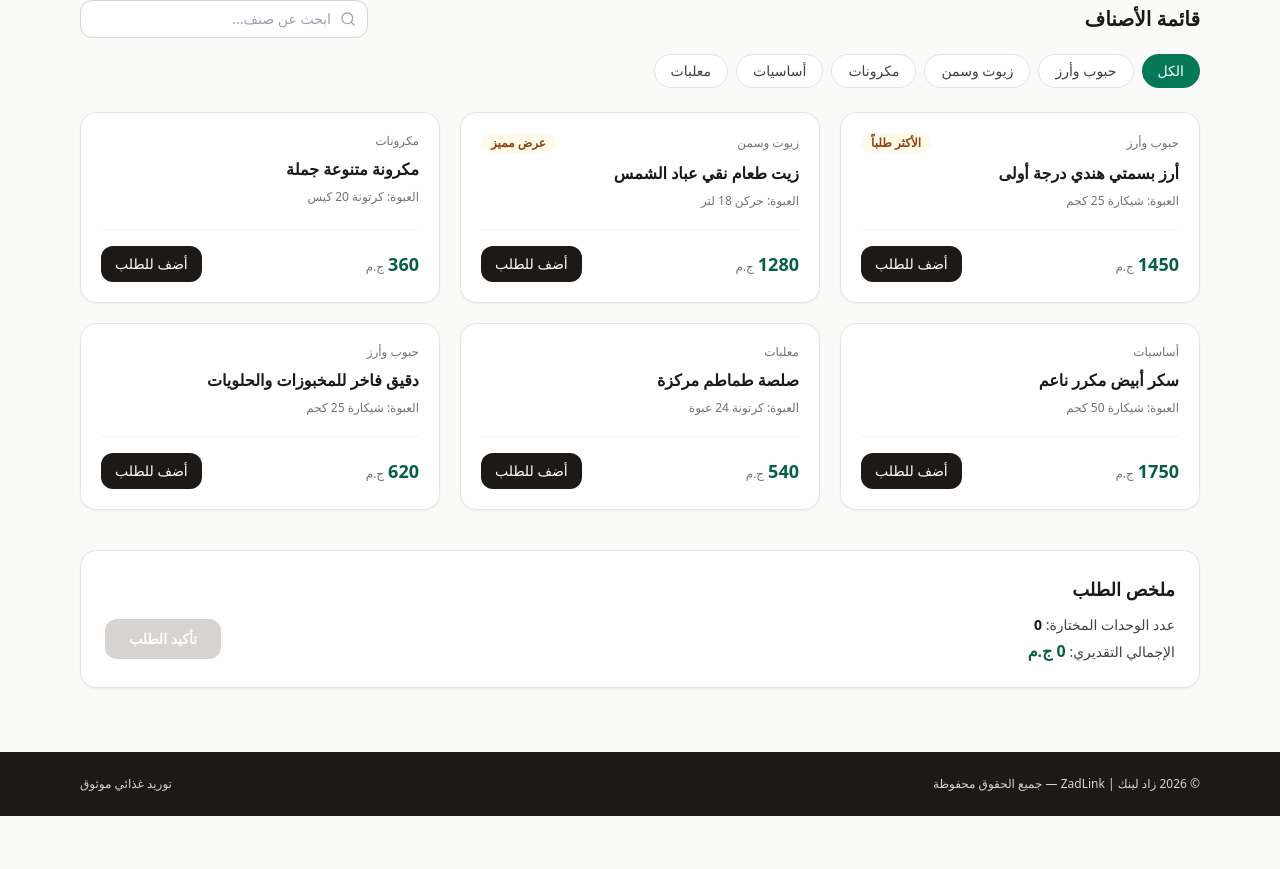
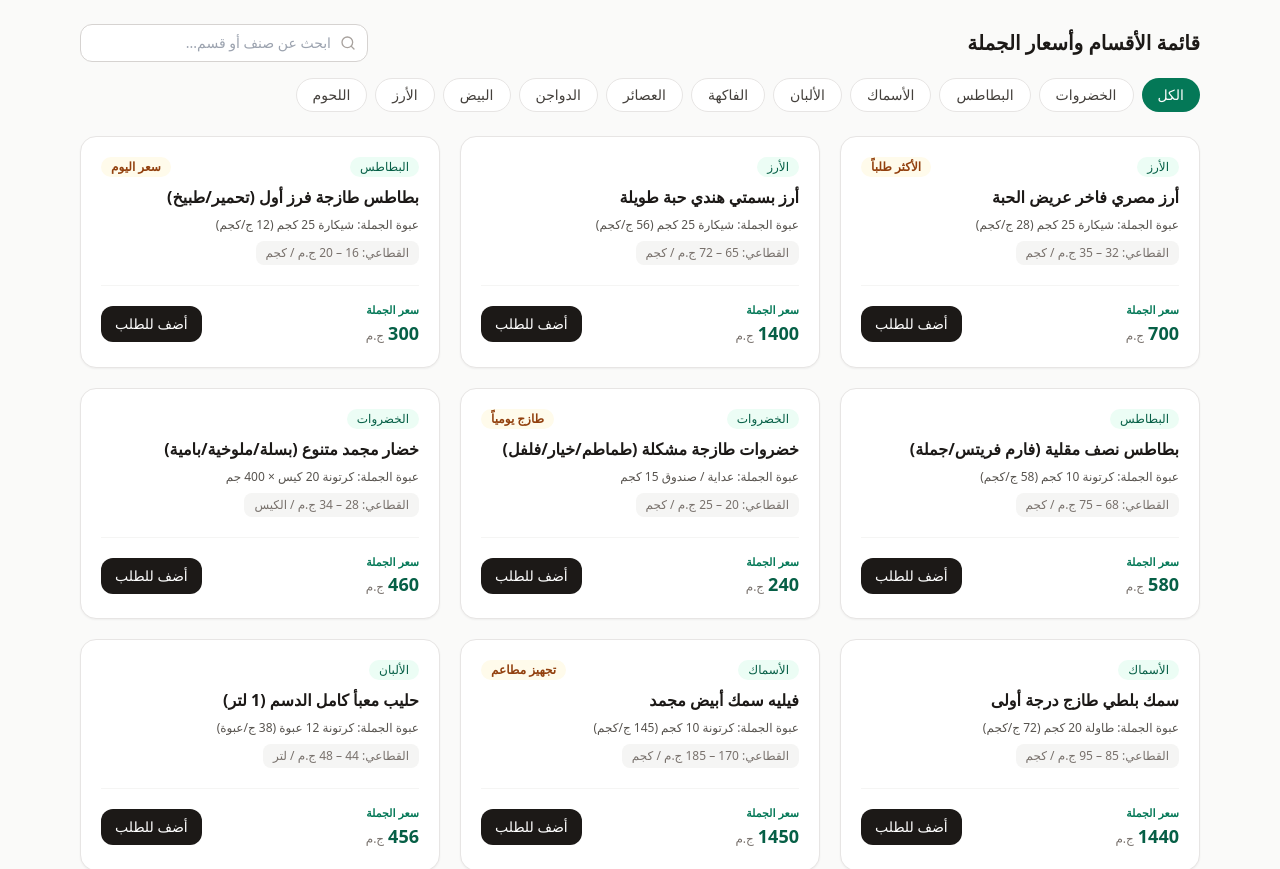
Before and after one commit to heshamrafat-sketch/zadlink-app., a React (Vite) app: page / in a window 1280 px wide. Shown: the part 817-1686 px from the top of the page. Before the commit the page ends 1633 px from the top, so only its background shows below. Built offline with nearby package versions, Linux system fonts and the light colour scheme.

Commit message:
Update App.tsx

```diff
--- a/src/App.tsx
+++ b/src/App.tsx
@@ -6,20 +6,66 @@ interface Product {
   name: string;
   category: string;
   unit: string;
-  price: number;
+  wholesalePrice: number;
+  retailPriceLabel: string;
   badge?: string;
 }
 
 const PRODUCTS: Product[] = [
-  { id: 1, name: 'أرز بسمتي هندي درجة أولى', category: 'حبوب وأرز', unit: 'شيكارة 25 كجم', price: 1450, badge: 'الأكثر طلباً' },
-  { id: 2, name: 'زيت طعام نقي عباد الشمس', category: 'زيوت وسمن', unit: 'جركن 18 لتر', price: 1280, badge: 'عرض مميز' },
-  { id: 3, name: 'مكرونة متنوعة جملة', category: 'مكرونات', unit: 'كرتونة 20 كيس', price: 360 },
-  { id: 4, name: 'سكر أبيض مكرر ناعم', category: 'أساسيات', unit: 'شيكارة 50 كجم', price: 1750 },
-  { id: 5, name: 'صلصة طماطم مركزة', category: 'معلبات', unit: 'كرتونة 24 عبوة', price: 540 },
-  { id: 6, name: 'دقيق فاخر للمخبوزات والحلويات', category: 'حبوب وأرز', unit: 'شيكارة 25 كجم', price: 620 },
+  // الأرز
+  { id: 1, name: 'أرز مصري فاخر عريض الحبة', category: 'الأرز', unit: 'شيكارة 25 كجم (28 ج/كجم)', wholesalePrice: 700, retailPriceLabel: 'القطاعي: 32 – 35 ج.م / كجم', badge: 'الأكثر طلباً' },
+  { id: 2, name: 'أرز بسمتي هندي حبة طويلة', category: 'الأرز', unit: 'شيكارة 25 كجم (56 ج/كجم)', wholesalePrice: 1400, retailPriceLabel: 'القطاعي: 65 – 72 ج.م / كجم' },
+
+  // البطاطس
+  { id: 3, name: 'بطاطس طازجة فرز أول (تحمير/طبيخ)', category: 'البطاطس', unit: 'شيكارة 25 كجم (12 ج/كجم)', wholesalePrice: 300, retailPriceLabel: 'القطاعي: 16 – 20 ج.م / كجم', badge: 'سعر اليوم' },
+  { id: 4, name: 'بطاطس نصف مقلية (فارم فريتس/جملة)', category: 'البطاطس', unit: 'كرتونة 10 كجم (58 ج/كجم)', wholesalePrice: 580, retailPriceLabel: 'القطاعي: 68 – 75 ج.م / كجم' },
+
+  // الخضروات
+  { id: 5, name: 'خضروات طازجة مشكلة (طماطم/خيار/فلفل)', category: 'الخضروات', unit: 'عداية / صندوق 15 كجم', wholesalePrice: 240, retailPriceLabel: 'القطاعي: 20 – 25 ج.م / كجم', badge: 'طازج يومياً' },
+  { id: 6, name: 'خضار مجمد متنوع (بسلة/ملوخية/بامية)', category: 'الخضروات', unit: 'كرتونة 20 كيس × 400 جم', wholesalePrice: 460, retailPriceLabel: 'القطاعي: 28 – 34 ج.م / الكيس' },
+
+  // الأسماك
+  { id: 7, name: 'سمك بلطي طازج درجة أولى', category: 'الأسماك', unit: 'طاولة 20 كجم (72 ج/كجم)', wholesalePrice: 1440, retailPriceLabel: 'القطاعي: 85 – 95 ج.م / كجم' },
+  { id: 8, name: 'فيليه سمك أبيض مجمد', category: 'الأسماك', unit: 'كرتونة 10 كجم (145 ج/كجم)', wholesalePrice: 1450, retailPriceLabel: 'القطاعي: 170 – 185 ج.م / كجم', badge: 'تجهيز مطاعم' },
+
+  // الألبان
+  { id: 9, name: 'حليب معبأ كامل الدسم (1 لتر)', category: 'الألبان', unit: 'كرتونة 12 عبوة (38 ج/عبوة)', wholesalePrice: 456, retailPriceLabel: 'القطاعي: 44 – 48 ج.م / لتر' },
+  { id: 10, name: 'جبنة بيضاء فيتا / ثلاجة جملة', category: 'الألبان', unit: 'جردل 10 كجم (78 ج/كجم)', wholesalePrice: 780, retailPriceLabel: 'القطاعي: 95 – 110 ج.م / كجم' },
+
+  // الفاكهة
+  { id: 11, name: 'فاكهة موسمية طازجة (موز/برتقال/تفاح)', category: 'الفاكهة', unit: 'صندوق 15 كجم (22 ج/كجم)', wholesalePrice: 330, retailPriceLabel: 'القطاعي: 28 – 35 ج.م / كجم' },
+  { id: 12, name: 'لب وقطع فواكه مجمدة للعصائر (مانجو/فراولة)', category: 'الفاكهة', unit: 'كرتونة 10 كجم (55 ج/كجم)', wholesalePrice: 550, retailPriceLabel: 'القطاعي: 68 – 75 ج.م / كجم' },
+
+  // العصائر
+  { id: 13, name: 'عصائر نكتار نكهات متنوعة (235 مل)', category: 'العصائر', unit: 'كرتونة 27 عبوة (8.5 ج/عبوة)', wholesalePrice: 230, retailPriceLabel: 'القطاعي: 11 – 12 ج.م / عبوة' },
+  { id: 14, name: 'مركزات شراب وعصائر للمنشآت (5 لتر)', category: 'العصائر', unit: 'كرتونة 4 جراكن (240 ج/جركن)', wholesalePrice: 960, retailPriceLabel: 'القطاعي: 285 – 310 ج.م / جركن' },
+
+  // الدواجن
+  { id: 15, name: 'صدور دواجن مخلية (بانيه) مبرد/مجمد', category: 'الدواجن', unit: 'كرتونة 10 كجم (168 ج/كجم)', wholesalePrice: 1680, retailPriceLabel: 'القطاعي: 190 – 205 ج.م / كجم', badge: 'الأكثر طلباً' },
+  { id: 16, name: 'دواجن بيضاء كاملة مجمدة (أوزان صافية)', category: 'الدواجن', unit: 'كرتونة 10 كجم (108 ج/كجم)', wholesalePrice: 1080, retailPriceLabel: 'القطاعي: 122 – 130 ج.م / كجم' },
+
+  // البيض
+  { id: 17, name: 'بيض مائدة أبيض مزارع', category: 'البيض', unit: 'كرتونة 12 طبق / 360 بيضة (145 ج/طبق)', wholesalePrice: 1740, retailPriceLabel: 'القطاعي: 160 – 168 ج.م / الطبق', badge: 'بورصة اليوم' },
+  { id: 18, name: 'بيض مائدة أحمر مزارع', category: 'البيض', unit: 'كرتونة 12 طبق / 360 بيضة (148 ج/طبق)', wholesalePrice: 1776, retailPriceLabel: 'القطاعي: 165 – 172 ج.م / الطبق' },
+
+  // اللحوم
+  { id: 19, name: 'لحوم بقري مجمدة (مكعبات / مفروم)', category: 'اللحوم', unit: 'كرتونة 10 كجم (235 ج/كجم)', wholesalePrice: 2350, retailPriceLabel: 'القطاعي: 265 – 285 ج.م / كجم', badge: 'جودة مختارة' },
+  { id: 20, name: 'لحوم بقري بلدي مشفي (توريد فنادق ومطاعم)', category: 'اللحوم', unit: 'عبوة 10 كجم (345 ج/كجم)', wholesalePrice: 3450, retailPriceLabel: 'القطاعي: 390 – 420 ج.م / كجم' },
 ];
 
-const CATEGORIES = ['الكل', 'حبوب وأرز', 'زيوت وسمن', 'مكرونات', 'أساسيات', 'معلبات'];
+const CATEGORIES = [
+  'الكل',
+  'الخضروات',
+  'البطاطس',
+  'الأسماك',
+  'الألبان',
+  'الفاكهة',
+  'العصائر',
+  'الدواجن',
+  'البيض',
+  'الأرز',
+  'اللحوم',
+];
 
 export function App() {
   const [selectedCategory, setSelectedCategory] = useState('الكل');
@@ -29,7 +75,8 @@ export function App() {
 
   const filteredProducts = PRODUCTS.filter((item) => {
     const matchesCategory = selectedCategory === 'الكل' || item.category === selectedCategory;
-    const matchesSearch = item.name.includes(searchQuery.trim());
+    const matchesSearch =
+      item.name.includes(searchQuery.trim()) || item.category.includes(searchQuery.trim());
     return matchesCategory && matchesSearch;
   });
 
@@ -41,7 +88,7 @@ export function App() {
   const totalItems = Object.values(cart).reduce((sum, qty) => sum + qty, 0);
   const totalPrice = Object.entries(cart).reduce((sum, [id, qty]) => {
     const product = PRODUCTS.find((p) => p.id === Number(id));
-    return sum + (product ? product.price * qty : 0);
+    return sum + (product ? product.wholesalePrice * qty : 0);
   }, 0);
 
   const handleCheckout = () => {
@@ -61,7 +108,7 @@ export function App() {
             </div>
             <div>
               <span className="font-bold text-lg text-stone-900 block leading-tight">زاد لينك | ZadLink</span>
-              <span className="text-xs text-emerald-700 font-medium">توريد غذائي وتوزيع جملة</span>
+              <span className="text-xs text-emerald-700 font-medium">توريد غذائي وتوزيع بسعر الجملة</span>
             </div>
           </div>
 
@@ -91,13 +138,13 @@ export function App() {
           <div className="max-w-2xl space-y-3">
             <div className="inline-flex items-center gap-1.5 text-xs font-semibold bg-emerald-50 text-emerald-800 px-3 py-1 rounded-full">
               <Sparkles className="w-3.5 h-3.5" />
-              <span>توريد منتظم وجودة مضمونة</span>
+              <span>أسعار الجملة المباشرة للمنشآت والتجار</span>
             </div>
             <h1 className="text-2xl sm:text-3xl font-extrabold text-stone-900">
               منصة زاد لينك للتوريد الغذائي وتجهيز المنشآت والمحلات
             </h1>
             <p className="text-stone-600 text-sm sm:text-base leading-relaxed">
-              تصفح الأصناف الأساسية، اختر الكميات المناسبة لنشاطك، وأرسل قائمة طلبك بسهولة وسرعة.
+              اطلب احتياجاتك من الخضروات، البطاطس، الأسماك، الألبان، الفاكهة، العصائر، الدواجن، البيض، الأرز، واللحوم بسعر الجملة مع بيان سعر القطاعي الاسترشادي لكل صنف.
             </p>
           </div>
 
@@ -120,14 +167,14 @@ export function App() {
         {/* Search & Categories */}
         <section className="space-y-4">
           <div className="flex flex-col sm:flex-row sm:items-center justify-between gap-4">
-            <h2 className="text-xl font-bold text-stone-900">قائمة الأصناف</h2>
+            <h2 className="text-xl font-bold text-stone-900">قائمة الأقسام وأسعار الجملة</h2>
             <div className="relative w-full sm:w-72">
               <Search className="w-4 h-4 text-stone-400 absolute right-3 top-1/2 -translate-y-1/2" />
               <input
                 type="text"
                 value={searchQuery}
                 onChange={(e) => setSearchQuery(e.target.value)}
-                placeholder="ابحث عن صنف..."
+                placeholder="ابحث عن صنف أو قسم..."
                 className="w-full pr-9 pl-3 py-2 rounded-xl border border-stone-300 bg-white text-sm focus:outline-none focus:border-emerald-600"
               />
             </div>
@@ -158,7 +205,9 @@ export function App() {
               >
                 <div className="space-y-2">
                   <div className="flex items-center justify-between gap-2">
-                    <span className="text-xs font-medium text-stone-500">{product.category}</span>
+                    <span className="text-xs font-medium text-emerald-800 bg-emerald-50 px-2.5 py-0.5 rounded-full">
+                      {product.category}
+                    </span>
                     {product.badge && (
                       <span className="text-xs font-semibold bg-amber-50 text-amber-800 px-2.5 py-0.5 rounded-full">
                         {product.badge}
@@ -166,12 +215,16 @@ export function App() {
                     )}
                   </div>
                   <h3 className="font-bold text-base text-stone-900">{product.name}</h3>
-                  <p className="text-xs text-stone-500">العبوة: {product.unit}</p>
+                  <p className="text-xs text-stone-600">عبوة الجملة: {product.unit}</p>
+                  <p className="text-xs font-medium text-stone-500 bg-stone-100 inline-block px-2.5 py-1 rounded-lg">
+                    {product.retailPriceLabel}
+                  </p>
                 </div>
 
                 <div className="mt-5 pt-4 border-t border-stone-100 flex items-center justify-between">
                   <div>
-                    <span className="text-lg font-extrabold text-emerald-800">{product.price}</span>
+                    <span className="text-[11px] text-emerald-700 font-semibold block">سعر الجملة</span>
+                    <span className="text-lg font-extrabold text-emerald-800">{product.wholesalePrice}</span>
                     <span className="text-xs text-stone-500 mr-1">ج.م</span>
                   </div>
                   <button
@@ -188,7 +241,7 @@ export function App() {
 
         {/* Order Summary */}
         <section id="order-summary" className="bg-white rounded-2xl border border-stone-200 p-6 shadow-sm">
-          <h2 className="text-lg font-bold text-stone-900 mb-3">ملخص الطلب</h2>
+          <h2 className="text-lg font-bold text-stone-900 mb-3">ملخص طلب الجملة</h2>
 
           {orderSent && (
             <div className="mb-4 flex items-center gap-2 rounded-xl bg-emerald-50 border border-emerald-200 text-emerald-900 p-3.5 text-sm font-medium">
@@ -200,7 +253,7 @@ export function App() {
           <div className="flex flex-col sm:flex-row sm:items-center justify-between gap-4">
             <div className="space-y-1 text-sm text-stone-700">
               <p>عدد الوحدات المختارة: <strong className="text-stone-900">{totalItems}</strong></p>
-              <p>الإجمالي التقديري: <strong className="text-emerald-800 text-base">{totalPrice} ج.م</strong></p>
+              <p>إجمالي الجملة التقديري: <strong className="text-emerald-800 text-base">{totalPrice} ج.م</strong></p>
             </div>
             <button
               onClick={handleCheckout}
@@ -217,7 +270,7 @@ export function App() {
       <footer className="bg-stone-900 text-stone-300 py-6 mt-8">
         <div className="mx-auto max-w-6xl px-4 flex flex-col sm:flex-row items-center justify-between gap-2 text-xs">
           <span>© {new Date().getFullYear()} زاد لينك | ZadLink — جميع الحقوق محفوظة</span>
-          <span>توريد غذائي موثوق</span>
+          <span>توريد غذائي موثوق بسعر الجملة</span>
         </div>
       </footer>
     </div>
```
